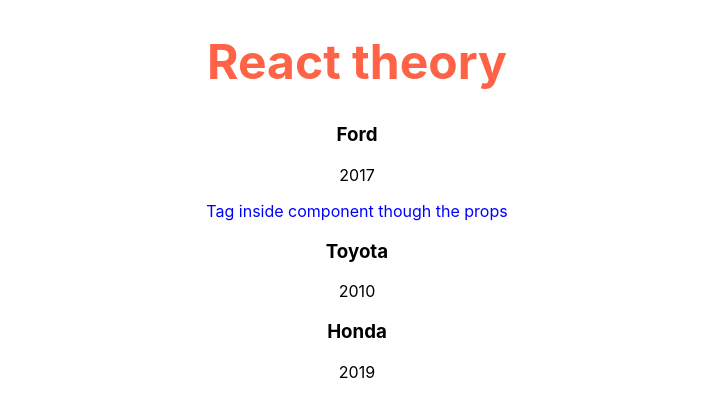
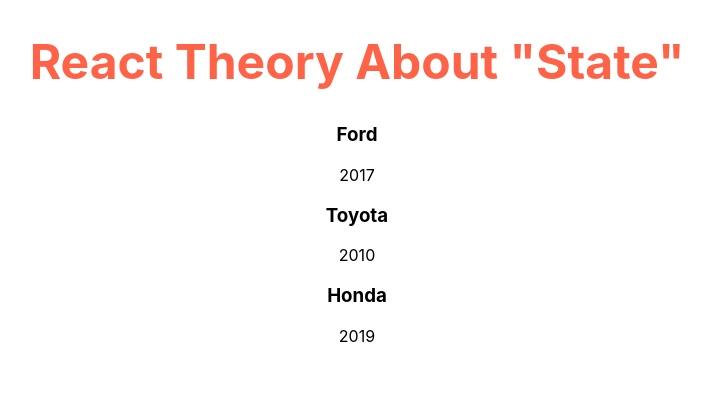
Before and after one commit to aleksey-lav/react-theory, a React (Create React App) app: page / in a window 1280 px wide. Shown: the top 416 px of the page, without its empty margins (283-994 px from the left). Built offline with nearby package versions, Linux system fonts and the light colour scheme.

Commit message:
use state to set parameters

```diff
--- a/src/App.js
+++ b/src/App.js
@@ -3,6 +3,15 @@
 import Car from './Car/Car';
 
 class App extends Component {
+
+    state = {
+      cars: [
+          {name: 'Ford', year: '2017'},
+          {name: 'Toyota', year: '2010'},
+          {name: 'Honda', year: '2019'}
+      ],
+        pageTitle: 'React Theory About "State"'
+    };
 
   render() {
       const divStyle = {
@@ -10,14 +19,16 @@
         textAlign: 'center'
       };
 
+      const cars = this.state.cars;
+
       return (
       <div className="App" style={divStyle}>
-        <h1 style={{'color': 'tomato', fontSize: '48px'}}>React theory</h1>
-         <Car name={'Ford'} year={'2017'}>
-          <p style={{color: 'blue'}}>Tag inside component though the props</p>
-         </Car>
-         <Car name={'Toyota'} year={'2010'}/>
-         <Car name="Honda" year="2019"/>
+          <h1 style={{color: 'tomato', fontSize: '48px', fontWeight: '700'}}>{this.state.pageTitle}</h1>
+
+         <Car name={cars[0].name} year={cars[0].year}/>
+         <Car name={cars[1].name} year={cars[1].year}/>
+         <Car name={cars[2].name} year={cars[2].year}/>
+
 
       </div>
     );
```
